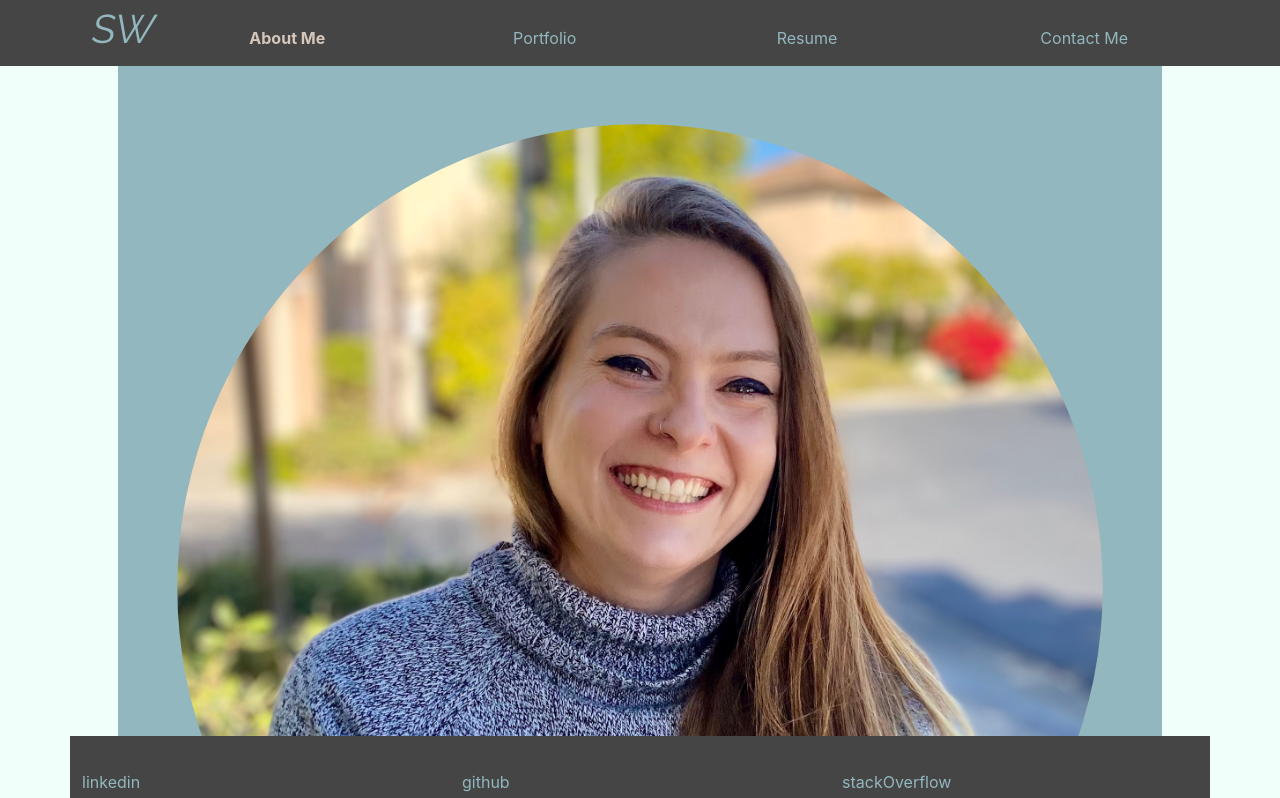
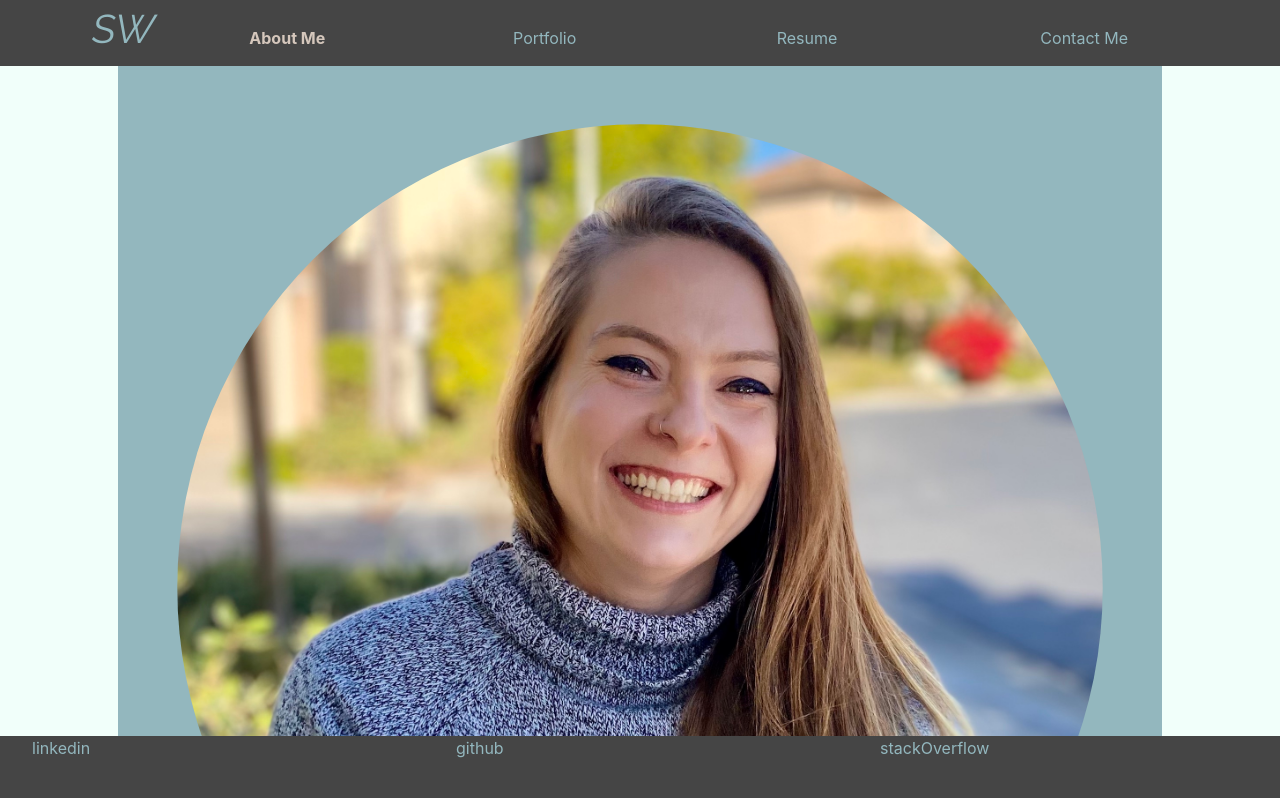
Before and after one commit to sydneywalcoff/sydneywalcoff, a React (Create React App) app: page / in a window 1280 px wide. Shown: the top 798 px of the page. Built offline with nearby package versions, Linux system fonts and the light colour scheme.

Commit message:
minor css adjustments

```diff
--- a/src/App.css
+++ b/src/App.css
@@ -114,17 +114,20 @@ button {
 footer {
     background-color: var(--onyx);
     height: 8%;
-    align-items: center;
 }
-
+/*
 footer ul {
     padding-left: 0;
 }
 
 footer li.col {
     padding-top: 3%;
-}
+} */
 
 footer a {
     color: var(--blue);
 }
+
+footer a:hover {
+    color: var(--cream);
+}
--- a/src/components/Footer/index.js
+++ b/src/components/Footer/index.js
@@ -3,9 +3,9 @@ import React from 'react';
 const Footer = () => {
 
     return (
-        <footer className="fixed-bottom container">
-            <ul className="row">
-                <li className='col'><a href="https://linkedin.com/in/sydneywalcoff">linkedin</a></li>
+        <footer className="fixed-bottom flex-row">
+            <ul className="row align-items-center">
+                <li className='col align-items-center'><a className="" href="https://linkedin.com/in/sydneywalcoff">linkedin</a></li>
                 <li className="col"><a  href="https://github.com/sydneywalcoff">github</a></li>
                 <li className="col"><a  href="https://stackoverflow.com/users/14700803/sydney-walcoff">stackOverflow</a></li>
             </ul>
```
